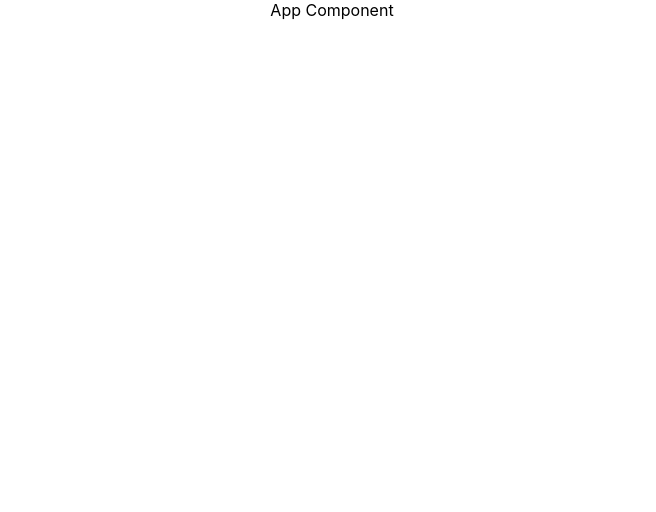
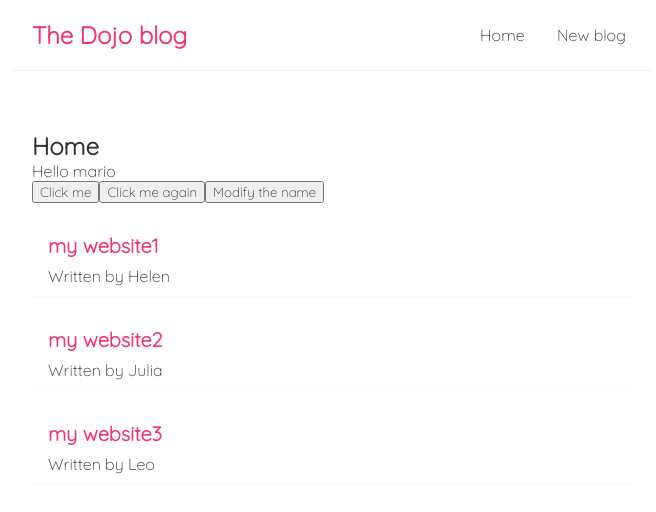
Before and after one commit to SarahGuillon/dojo-blog, a React (Create React App) app: page / in a window 1280 px wide. Shown: the top 512 px of the page, without its empty margins (308-964 px from the left). Built offline with nearby package versions, Linux system fonts and the light colour scheme.

Commit message:
list created

```diff
--- a/src/App.js
+++ b/src/App.js
@@ -1,12 +1,17 @@
 import logo from './logo.svg';
-import './App.css';
+import Navbar from './Navbar';
+import Home from './Home';
+
 
 function App() {
   return (
     <div className="App">
-      <div className="content">App Component</div>
+      <Navbar />
+      <div className="content">
+        <Home />
+      </div>
     </div>
   );
-}
+};
 
 export default App;
--- /dev/null
+++ b/src/Home.js
@@ -0,0 +1,41 @@
+import { useState } from "react";
+
+const Home = () => {
+
+  const [blogs, setBlogs] = useState([
+    {title: "my website1", body: "lorem ipsum...", author: "Helen", id: 1 },
+    {title: "my website2", body: "lorem ipsum...", author: "Julia", id: 2 },
+    {title: "my website3", body: "lorem ipsum...", author: "Leo", id: 3 }])
+
+  const [name, setName] = useState("mario");
+
+  const handleClick = event => {
+    console.log("hello", event);
+  }
+  const handleClickAgain = (name, e) => {
+    console.log("hello " + name, e.target);
+  }
+
+  const modifyValueOnClick = () => {
+    setName("thom");
+  }
+
+  return (
+    <div className="home">
+      <h2>Home</h2>
+      <p> Hello {name} </p>
+      <button onClick={handleClick}>Click me</button>
+      <button onClick={(e) => handleClickAgain("john", e)}>Click me again</button>
+      <button onClick={modifyValueOnClick}>Modify the name</button>
+      <div className="homeList">
+        {blogs.map((blog) => (
+          <div className="blog-preview" key={blog.id}>
+            <h2>{blog.title}</h2>
+            <p> Written by {blog.author}</p>
+          </div>
+        ))}
+      </div>
+    </div>
+  );
+}
+export default Home;
--- /dev/null
+++ b/src/Navbar.js
@@ -0,0 +1,13 @@
+const Navbar = () => {
+  return (
+    <nav className="navbar">
+      <h1>The Dojo blog</h1>
+      <div className="links">
+        <a href="">Home</a>
+        <a href="/create"> New blog</a>
+      </div>
+    </nav>
+  );
+};
+
+export default Navbar;
--- a/src/index.css
+++ b/src/index.css
@@ -1,13 +1,52 @@
-body {
+@import url('https://fonts.googleapis.com/css2?family=Quicksand:wght@300&display=swap');
+
+/* base style */
+
+* {
   margin: 0;
-  font-family: -apple-system, BlinkMacSystemFont, 'Segoe UI', 'Roboto', 'Oxygen',
-    'Ubuntu', 'Cantarell', 'Fira Sans', 'Droid Sans', 'Helvetica Neue',
-    sans-serif;
-  -webkit-font-smoothing: antialiased;
-  -moz-osx-font-smoothing: grayscale;
+  font-family: "Quicksand";
+  color: #333;
+}
+.navbar {
+  padding: 20px;
+  display: flex;
+  align-items: center;
+  max-width: 600px;
+  margin: 0 auto;
+  border-bottom: 1px solid #f2f2f2;
+}
+.navbar h1 {
+  color: #f1356d;
+}
+.navbar .links {
+    margin-left: auto;
+}
+.navbar a {
+  margin-left: 16px;
+  text-decoration: none;
+  padding: 6px;
+}
+.navbar a:hover {
+  color: #f1356d;
+}
+.content {
+  max-width: 600px;
+  margin: 40px auto;
+  padding: 20px;
 }
 
-code {
-  font-family: source-code-pro, Menlo, Monaco, Consolas, 'Courier New',
-    monospace;
+.blog-preview {
+  padding: 10px 16px;
+  margin: 20px 0;
+  border-bottom: 1px solid #fafafa;
 }
+
+.blog-preview:hover{
+  box-shadow: 1px 3px 5px rgba(0,0,0,0.1);
+}
+
+.blog-preview h2 {
+  font-size: 20px;
+  color: #f1356d;
+  margin-bottom: 8px;
+}
```
Also changed, not shown: src/index.js (line endings or trailing spaces).
